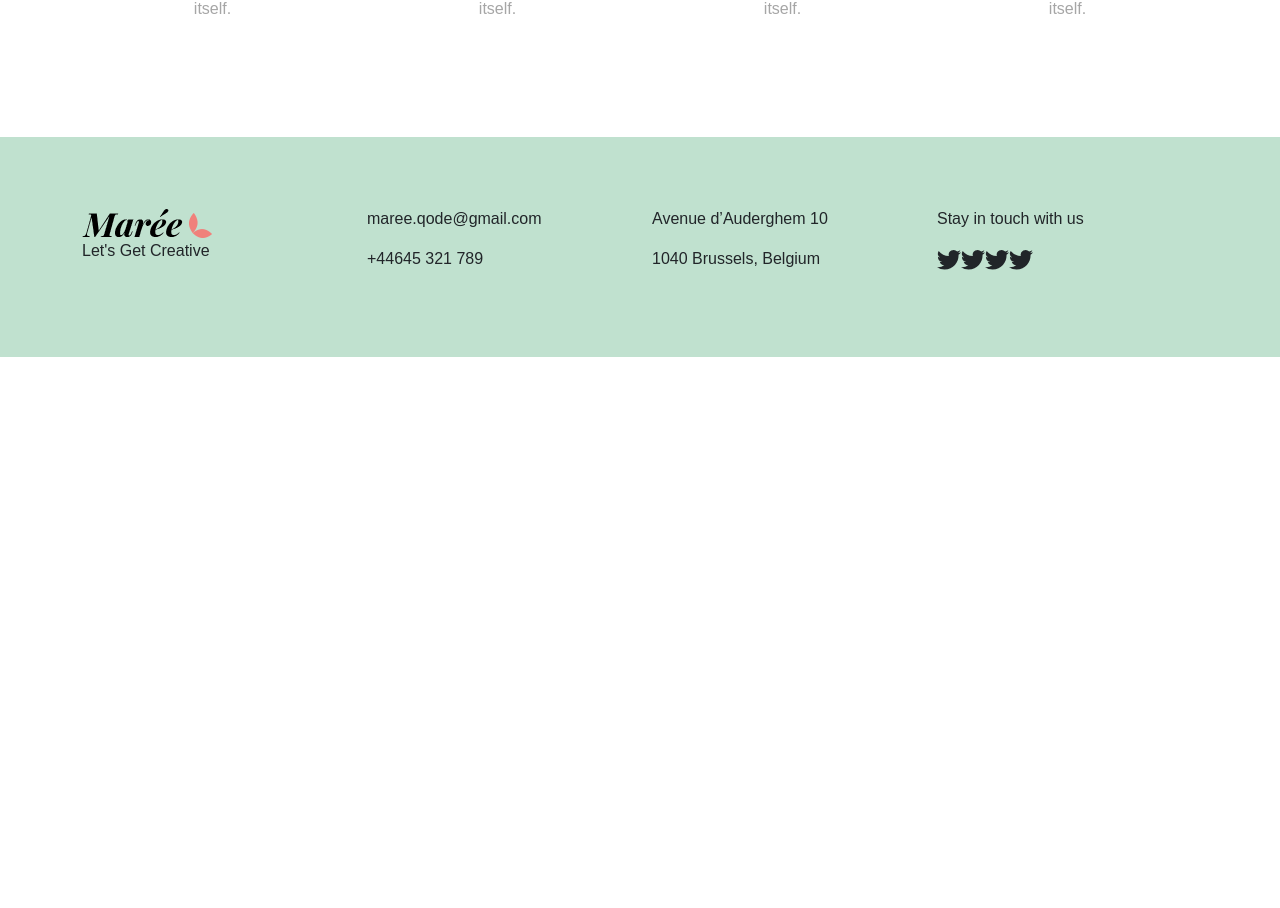
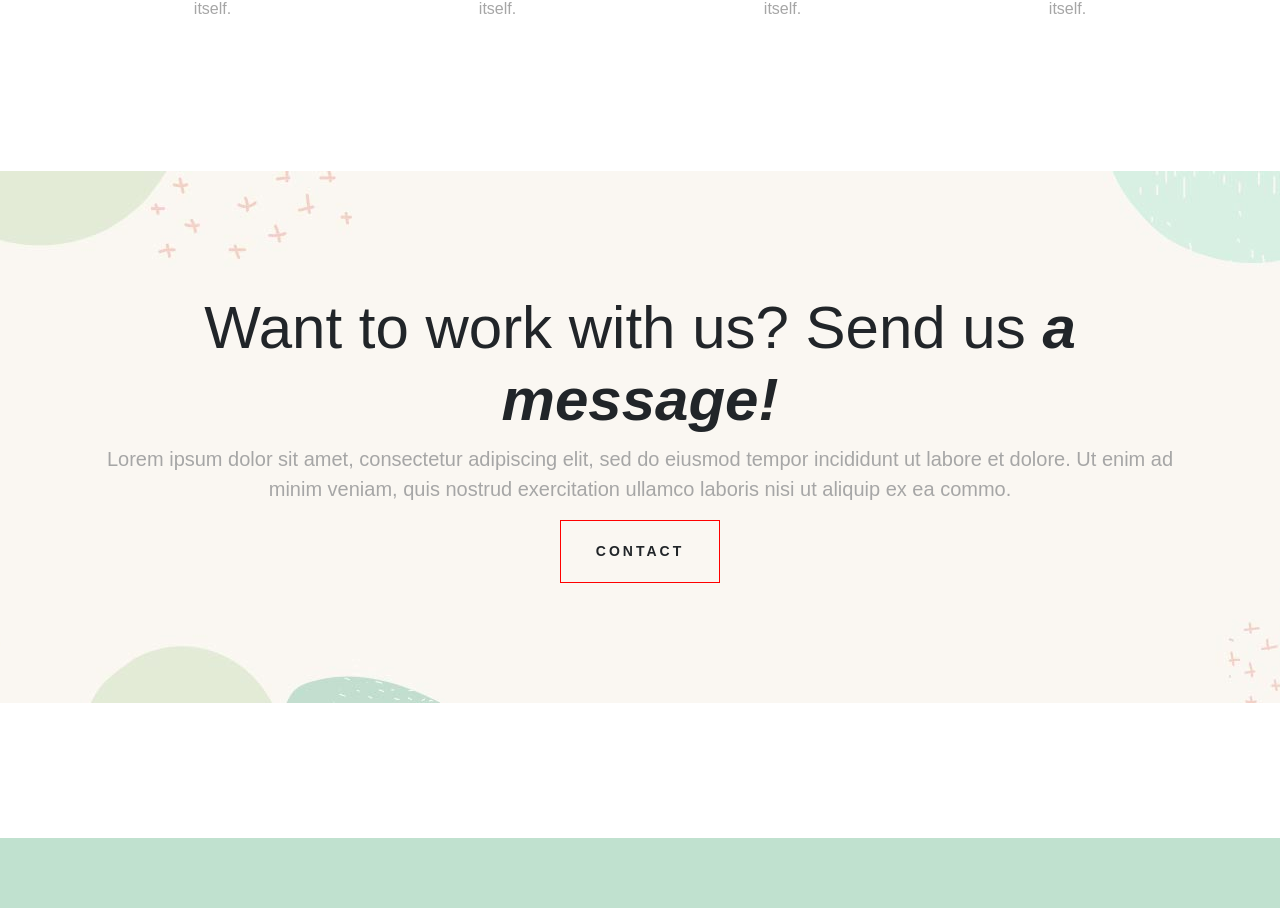
Before and after one commit to LucaSunseri/proj-html-vuejs, a Vue app: page / in a window 1280 px wide. Shown: the part 1878-2786 px from the top of the page. Before the commit the page ends 2235 px from the top, so only its background shows below. Built offline with nearby package versions, Linux system fonts and the light colour scheme; a small style sheet from the web is missing.

Commit message:
Added ContactSection

```diff
--- a/src/components/Main.vue
+++ b/src/components/Main.vue
@@ -6,18 +6,23 @@
         <section>
             <ProcessSection />
         </section>
+        <section>
+            <ContactSection />
+        </section>
     </div>
 </template>
 
 <script>
 import IllustrateSection from "./main-components/IllustrateSection.vue";
 import ProcessSection from "./main-components/ProcessSection.vue";
+import ContactSection from "./main-components/ContactSection.vue";
 
 export default {
     name: "Main",
     components: {
         IllustrateSection,
         ProcessSection,
+        ContactSection,
     },
 };
 </script>
--- /dev/null
+++ b/src/components/main-components/ContactSection.vue
@@ -0,0 +1,41 @@
+<template>
+    <div class="contact-section">
+        <div class="container">
+            <h2 class="ls-title">
+                Want to work with us? Send us
+                <span class="ls-title__italic">a message!</span>
+            </h2>
+            <p>
+                Lorem ipsum dolor sit amet, consectetur adipiscing elit, sed do
+                eiusmod tempor incididunt ut labore et dolore. Ut enim ad minim
+                veniam, quis nostrud exercitation ullamco laboris nisi ut
+                aliquip ex ea commo.
+            </p>
+            <div class="ls-button text-center">
+                <span class="ls-button-text">Contact</span>
+            </div>
+        </div>
+    </div>
+</template>
+
+<script>
+export default {
+    name: "Contact",
+};
+</script>
+
+<style lang="scss" scoped>
+@import "../../assets/style/vars.scss";
+
+.contact-section {
+    background-image: url(../../assets/img/h-2-background-1.jpg);
+    background-repeat: no-repeat;
+    background-position: center;
+    padding: 155px 0;
+    p {
+        font-size: 20px;
+        color: $color-secondary;
+        text-align: center;
+    }
+}
+</style>
```
